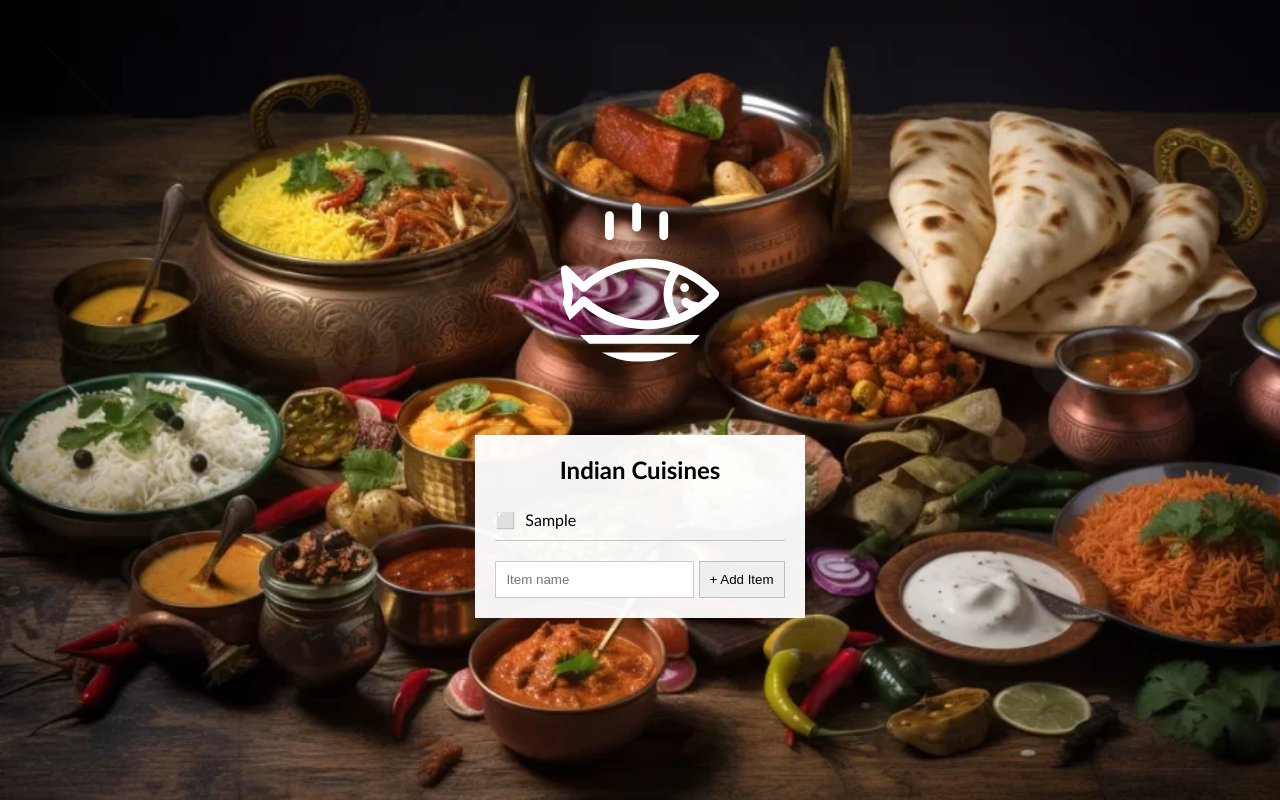
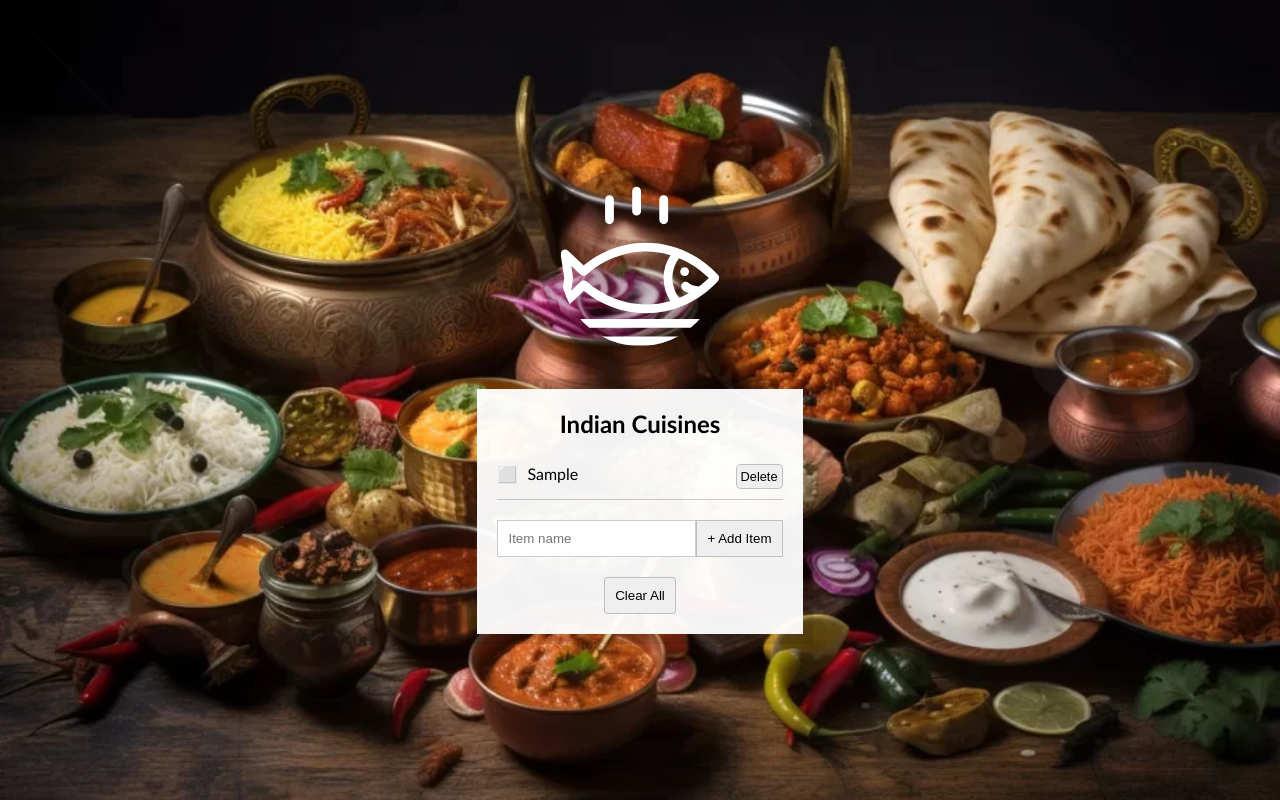
Before and after one commit to tanulamba10/JSprojects, a plain HTML site: page JS30challenge/localStorage/index.html in a window 1280 px wide. Both pictures are taken after typing "Sample" into the empty fields and a click on the input "+ Add Item". Drawn offline with Linux system fonts and the light colour scheme.

Commit message:
delete and clear button

```diff
--- a/JS30challenge/localStorage/app.js
+++ b/JS30challenge/localStorage/app.js
@@ -1,6 +1,7 @@
 const addItems = document.querySelector('.add-items');
 const itemsList = document.querySelector('.plates');
 const items = JSON.parse(localStorage.getItem("items")) || [];
+const clearBtn = document.querySelector(".clear");
 
 function addItem(e) {
     e.preventDefault();
@@ -23,6 +24,7 @@ function populateList(plates = [], plateList) {
         <li>
         <input type="checkbox" data-index=${i} id="item${i}" ${plate.done ? "checked" : ''}>
         <label for="item${i}">${plate.text}</label>
+        <button class="active" data-index=${i}>Delete</button>
         </li>
         `;
     }).join('');
@@ -38,8 +40,28 @@ function toggleDone(e) {
     populateList(items, itemsList);
 }
 
+function deleteItem(e) {
+    if (!e.target.matches("button")) return;
+    let index = e.target.dataset;
+    items.pop(items[index]);
+    localStorage.setItem("items", JSON.stringify(items));
+    populateList(items, itemsList);
+}
+
+function clearAll(e) {
+    items.forEach((item) => {
+        item.done = false;
+    });
+    localStorage.setItem("items", JSON.stringify(items));
+    populateList(items, itemsList);
+}
+
+
 itemsList.addEventListener("click", toggleDone);
+itemsList.addEventListener("click", deleteItem);
 
 addItems.addEventListener("submit", addItem);
 
+clearBtn.addEventListener("click", clearAll);
+
 populateList(items, itemsList);
--- a/JS30challenge/localStorage/index.html
+++ b/JS30challenge/localStorage/index.html
@@ -36,6 +36,7 @@
             <input type="text" name="item" placeholder="Item name" required>
             <input type="submit" value="+ Add Item">
         </form>
+        <button class="clear">Clear All</button>
     </div>
 
     <script src="app.js"></script>
--- a/JS30challenge/localStorage/style.css
+++ b/JS30challenge/localStorage/style.css
@@ -22,12 +22,12 @@ svg {
     padding: 20px;
     border-radius: 50%;
     width: 200px;
-    margin-bottom: 50px;
+    margin-bottom: 20px;
 }
 
 .wrapper {
     padding: 20px;
-    max-width: 350px;
+    max-width: 450px;
     background: rgba(255, 255, 255, 0.95);
     box-shadow: 0 0 0 10px rgba(0, 0, 0, 0.1);
 }
@@ -72,10 +72,31 @@ h2 {
 
 .add-items {
     margin-top: 20px;
+    display: flex;
+    justify-content: space-evenly;
+    align-items: center;
 }
 
-.add-items input {
+
+.add-items input,
+.clear {
+    flex: 1;
     padding: 10px;
     outline: 0;
     border: 1px solid rgba(0, 0, 0, 0.2);
 }
+
+.clear {
+    margin-top: 20px;
+    border-radius: 4px;
+}
+
+.active {
+    z-index: 1;
+    padding: 4px;
+    font-size: .8rem;
+    outline: 0;
+    border: 1px solid rgba(0, 0, 0, 0.2);
+    border-radius: 5px;
+    display: flex;
+}
```
